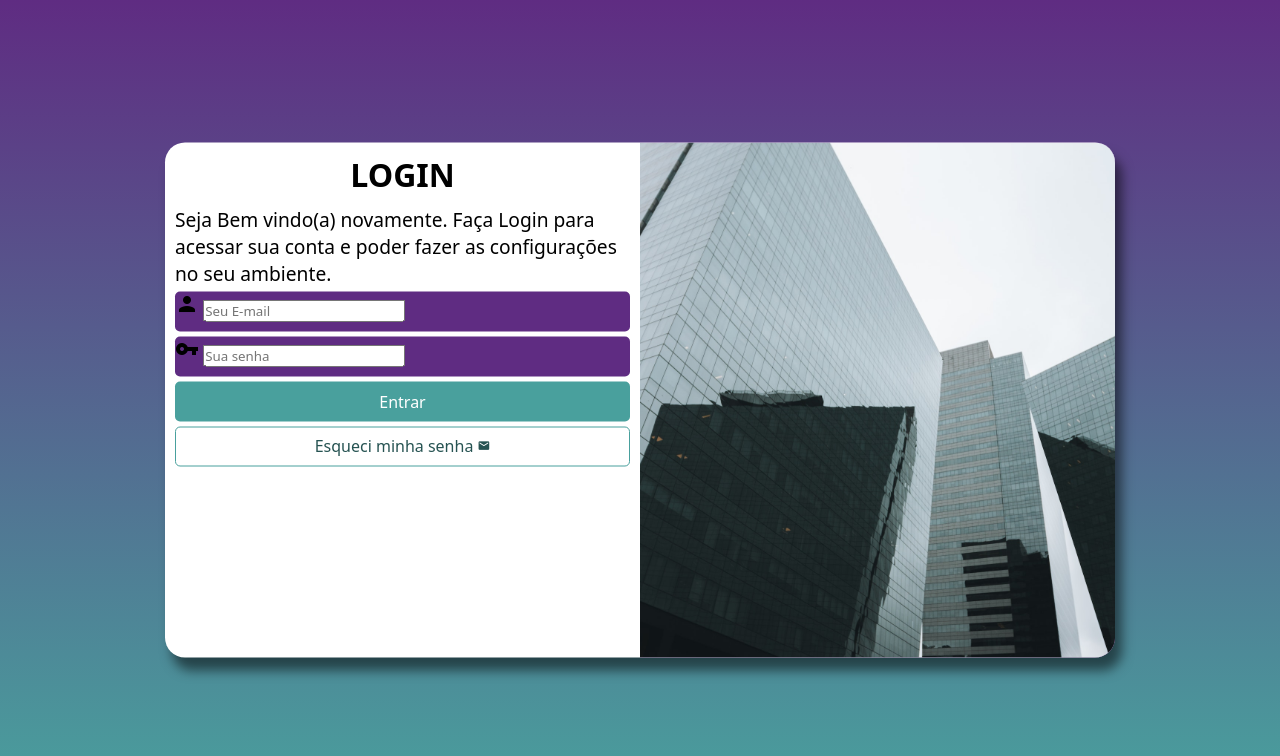
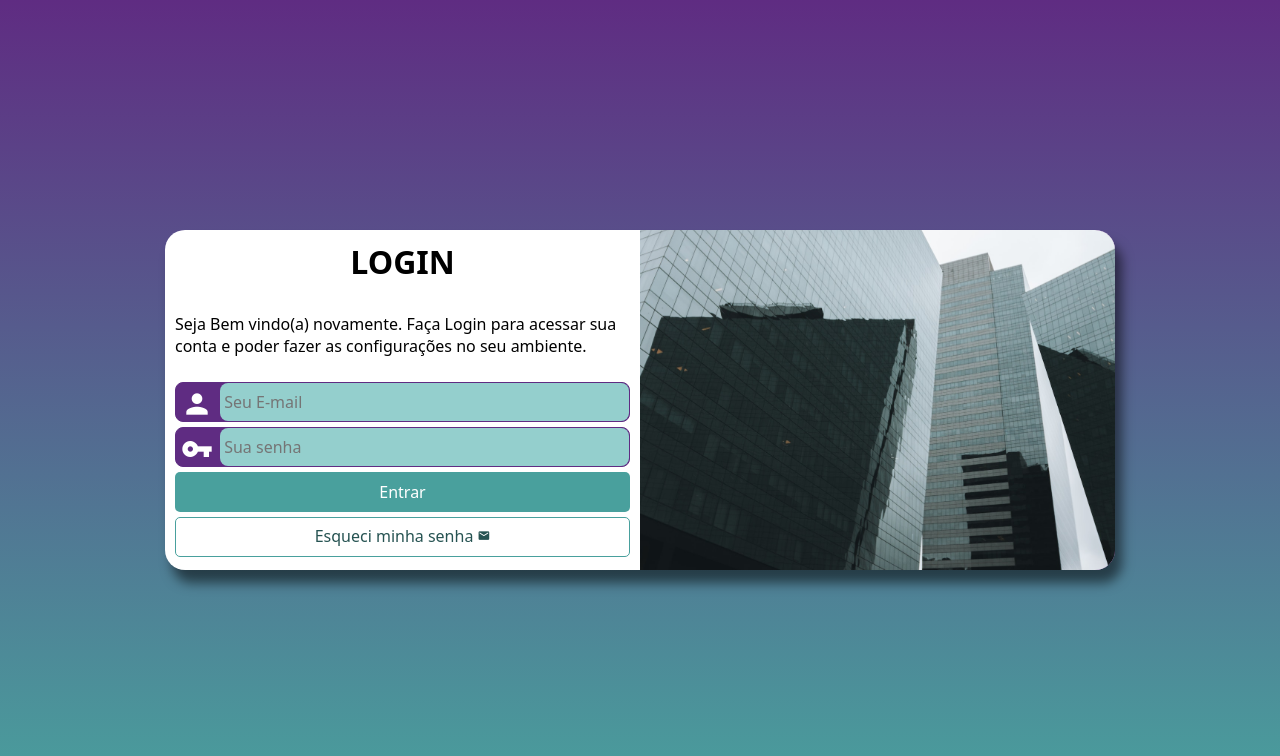
Before and after one commit to Lucas-Souza-Dev/projeto-login, a plain HTML site: page index.html in a window 1280 px wide. Drawn offline with Linux system fonts and the light colour scheme.

Commit message:
fim do projeto

```diff
--- a/estilos/media-query.css
+++ b/estilos/media-query.css
@@ -19,6 +19,7 @@ Grandes telas: acima de 1200px
 
     section#login{
         width: 80vw;
+        height: 280px;
     }
 
     section#login > div#imagem{
@@ -42,6 +43,7 @@ Grandes telas: acima de 1200px
 
     section#login{
         width: 950px;
+        height: 340px;
     }
 
     section#login > div#imagem{
@@ -60,6 +62,7 @@ Grandes telas: acima de 1200px
     }
 
     div#formulario > p{
-        font-size: 1.2em;
+        font-size: 1em;
+        padding: 20px 0px;
     }
 }
--- a/estilos/style.css
+++ b/estilos/style.css
@@ -70,7 +70,8 @@
     display: block;
     width: 100%;
     height: 40px;
-    border-radius: 5px;
+    border: 1px solid #5f2c82;
+    border-radius: 8px;
     margin: 5px 0px;
 
  }
@@ -78,6 +79,28 @@
  div > label{
     display: none;
  }
+
+div.campo > span{
+   color: white;
+   font-size: 2em;
+   width: 40px;
+   padding: 5px;
+}
+
+div.campo > input{
+   background-color: #94cfcd;
+   font-size: 1em;
+   width: calc(100% - 44.4px);
+   height: 100%;
+   transform: translateY(-12px);
+   border: 0px;
+   border-radius: 8px;
+   padding: 4px;
+}
+
+div.campo > input:focus-within{
+   background-color: white;
+}
 
  form > input[type=submit]{
     display: block;
```
